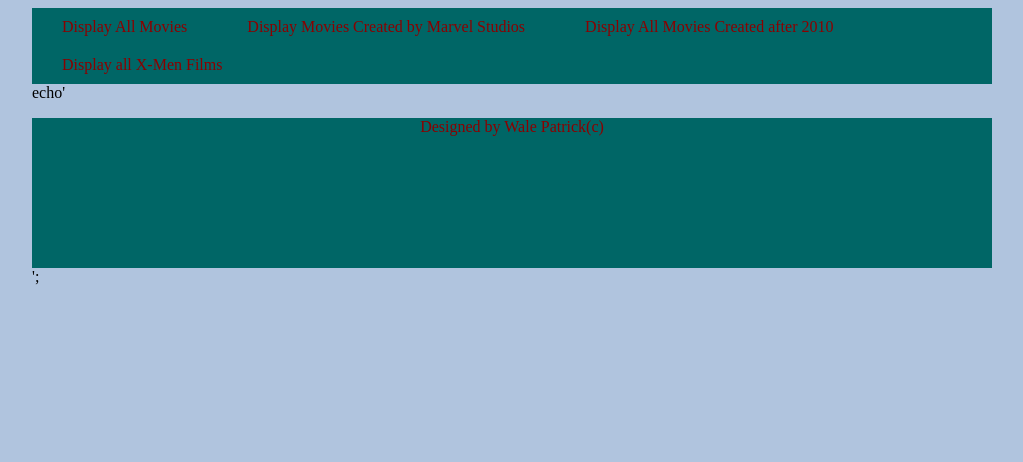
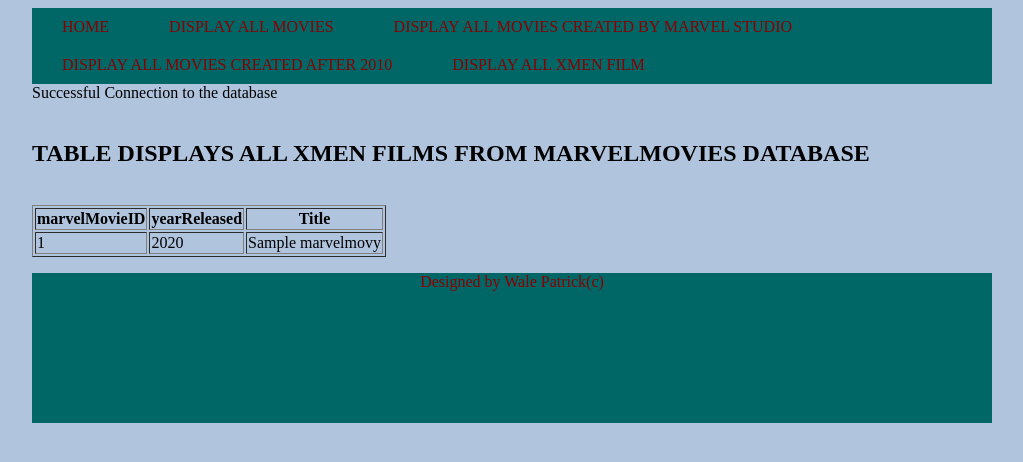
Before and after one commit to waleOkare/AzureTest, a PHP site: page /DisplayAllXmenFilms.php in a window 1280 px wide. Shown: the top 462 px of the page, without its empty margins (128-1151 px from the left). Run offline with PHP 8.4, Linux system fonts and the light colour scheme; tables that the repository leaves empty or names only in its code hold one stand-in row (values such as "Sample post"); data that the repository does not hold is empty.

Commit message:
from home3

```diff
--- a/week5a/DisplayAllXmenFilms.php
+++ b/week5a/DisplayAllXmenFilms.php
@@ -2,7 +2,7 @@
 <html lang="en">
 <head>
     <meta charset="UTF-8">
-    <title>Marvel Movies </title>
+    <title>Display All Xmen Film </title>
     <link rel="stylesheet" type="text/css" href="style.css">
 
 </head>
@@ -14,16 +14,70 @@
     <nav>
 
         <ul>
-            <li><a href="DisplayAllMovies.php"> Display All Movies </a> </li>
-            <li><a href="DisplayMoviesMarvelStudio.php"> Display Movies Created by Marvel Studios </a>  </li>
-            <li><a href="DisplayMoviesAfter2010.php"> Display All Movies Created after 2010 </a> </li>
-            <li><a href="DisplayAllXmenFilms.php"> Display all X-Men Films </a> </li>
+            <li><a href="index.php"> HOME </a> </li>
+            <li><a href="DisplayAllMovies.php"> DISPLAY ALL MOVIES </a> </li>
+            <li><a href="DisplayMoviesMarvelStudio.php"> DISPLAY ALL MOVIES CREATED BY MARVEL STUDIO </a>  </li>
+            <li><a href="DisplayMoviesAfter2010.php">DISPLAY ALL MOVIES CREATED AFTER 2010</a> </li>
+            <li><a href="DisplayAllXmenFilms.php">DISPLAY ALL XMEN FILM </a> </li>
 
         </ul>
 
     </nav>
 
 </header>
+
+<?php
+include ("connection.php");
+
+echo "<br>";
+
+
+$Movies_SQL = "SELECT marvelMovieID, yearReleased, title
+                                  FROM marvelmovies
+                                  WHERE yearReleased > '2010'
+";
+
+$Movies_SQL_Query = mysqli_query($db, $Movies_SQL);
+echo'<h2> TABLE DISPLAYS ALL <strong> XMEN FILMS </strong> FROM  MARVELMOVIES DATABASE </h2>';
+echo'<br>';
+
+echo "<table border = '1'>";
+
+echo "<tr>";
+
+
+echo "<th> marvelMovieID </th>";
+echo "<th> yearReleased </th>";
+echo "<th> Title </th>";
+
+
+echo "</tr>";
+
+$indx = 1;
+while($row = mysqli_fetch_array($Movies_SQL_Query, MYSQLI_ASSOC)) {
+
+    $marvelMovieID = $row['marvelMovieID'];
+    $yearReleased = $row['yearReleased'];
+    $title = $row['title'];
+
+
+    echo "<tr>";
+
+    echo "<td> $marvelMovieID  </td>";
+    echo "<td> $yearReleased </td>";
+    echo "<td> $title </td>";
+
+
+    echo "</tr>";
+
+    $indx++;
+}
+
+echo "</table>";
+
+
+
+
 
 
 
```
Also changed, not shown: week5a/DisplayAllMovies.php (+6 -6 lines), week5a/DisplayMoviesAfter2010.php (+6 -12 lines), week5a/DisplayMoviesMarvelStudio.php (+5 -4 lines), week5a/index.php (+7 -6 lines).
